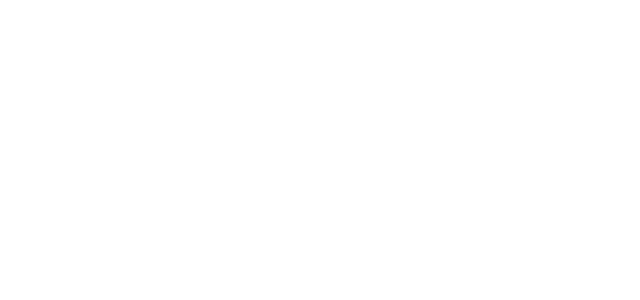
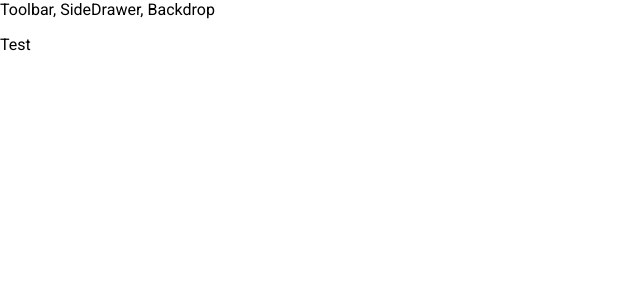
Before and after one commit to sanoojps/burger_builder_basic, a React app: page / in a window 1280 px wide. Shown: the top 300 px of the page, without its empty margins (0-640 px from the left). Built offline with nearby package versions, Linux system fonts and the light colour scheme.

Commit message:
Starting Burger Builder

```diff
--- a/public/index.html
+++ b/public/index.html
@@ -20,6 +20,7 @@
       Learn how to configure a non-root public URL by running `npm run build`.
     -->
     <link href="https://fonts.googleapis.com/css?family=Open+Sans|Roboto:400,700" rel="stylesheet">
+    <link href="https://fonts.googleapis.com/css?family=Open+Sans:400,700" rel="stylesheet">
     <title>MyBurger</title>
   </head>
   <body>
--- a/src/App.js
+++ b/src/App.js
@@ -1,9 +1,21 @@
 import React, { Component } from 'react';
+
+/**
+ * Custom imports
+ */
+import Layout from "./components/Layout/Layout";
 
 class App extends Component {
   render() {
     return (
       <div>
+
+        <Layout>
+          <p>
+            Test
+          </p>
+        </Layout>
+
 
       </div>
     );
--- /dev/null
+++ b/src/components/Layout/Layout.js
@@ -0,0 +1,17 @@
+import React from "react";
+import Aux from "../hoc/Auxilliary"
+
+const layout = (props) => (
+    <Aux>
+        <div className="div">
+            Toolbar,
+            SideDrawer,
+            Backdrop
+    </div>
+        <main>
+            {props.children}
+        </main>
+    </Aux>
+);
+
+export default layout;
--- /dev/null
+++ b/src/components/hoc/Auxilliary.js
@@ -0,0 +1,15 @@
+/**
+ *
+ * Component to wrap adjacent JSX components in
+ * a component
+ */
+
+ /**
+  *
+  * @param {props from the wrapping JSX} props
+  */
+const aux = (props) => {
+    return props.children
+}
+
+export default aux
--- a/src/index.css
+++ b/src/index.css
@@ -1,5 +1,5 @@
 body {
   margin: 0;
   padding: 0;
-  font-family: sans-serif;
+  font-family: 'Roboto',sans-serif;
 }
```
